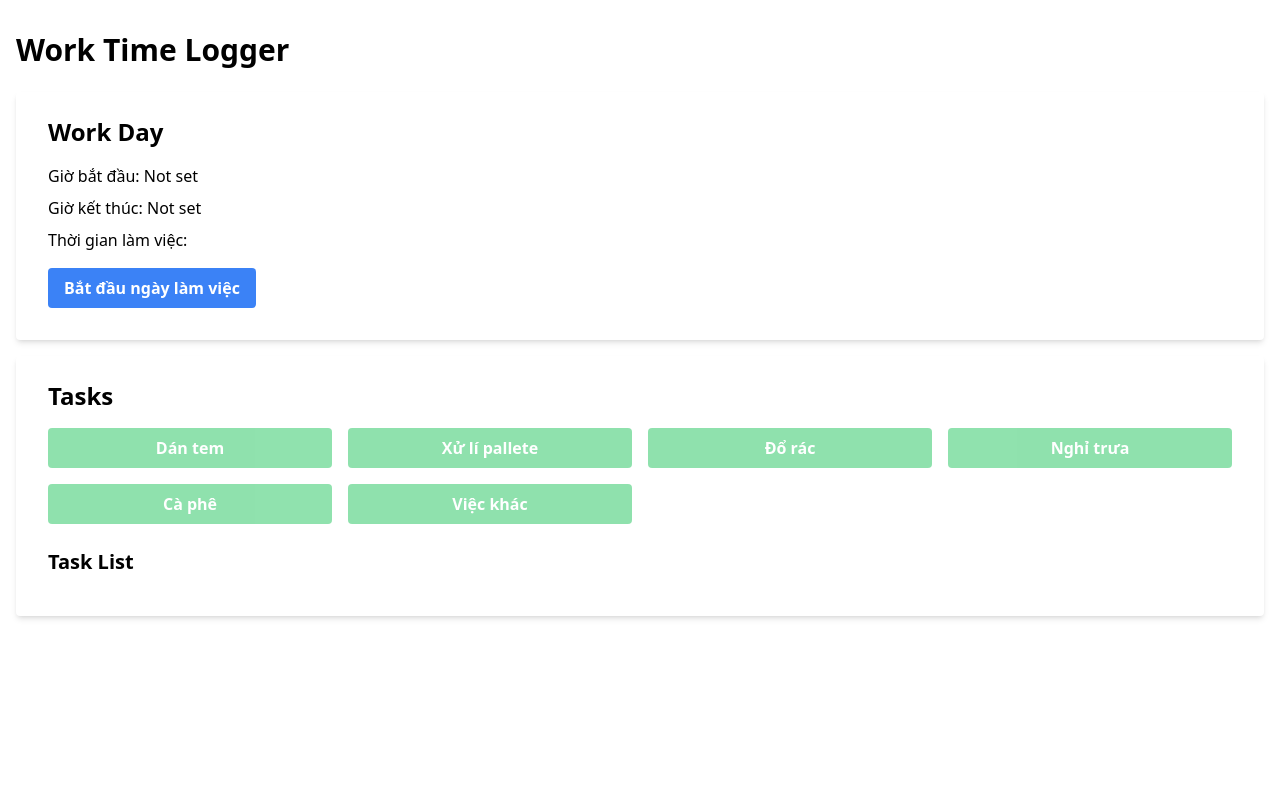
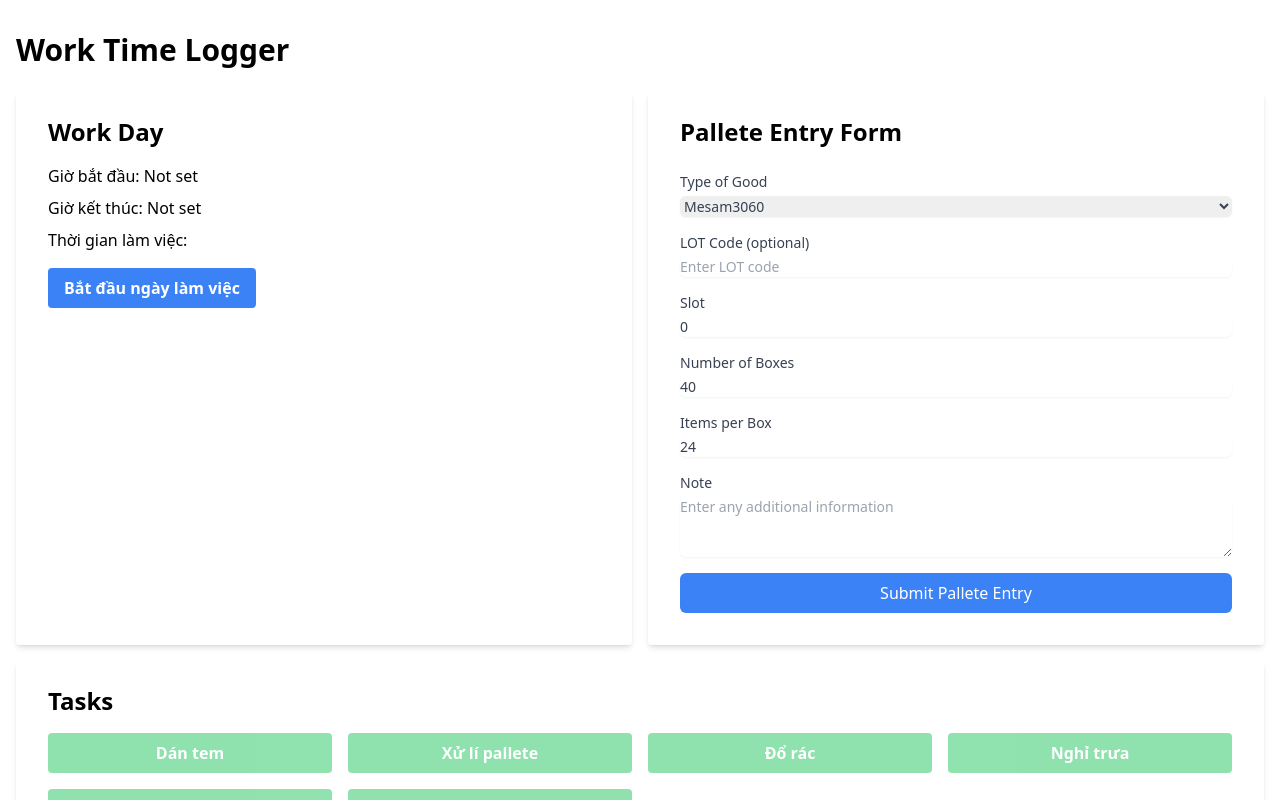
Before and after one commit to honggiakhanh/work-time-logger, a React (Create React App) app: page / in a window 1280 px wide. Shown: the top 800 px of the page. Built offline with nearby package versions, Linux system fonts and the light colour scheme.

Commit message:
feat: pallete form

```diff
--- /dev/null
+++ b/src/components/PalleteEntryForm.tsx
@@ -0,0 +1,157 @@
+import React, { useState } from "react";
+
+interface PalleteEntry {
+  goodType: string;
+  lotCode?: string;
+  slot: number;
+  boxCount: number;
+  itemsPerBox: number;
+  otherInfo?: string;
+}
+
+const goodTypes = ["Mesam3060", "Mesam3061", "Mesam3096", "Mesam3097", "other"];
+
+const PalleteEntryForm: React.FC = () => {
+  const [formData, setFormData] = useState<PalleteEntry>({
+    goodType: goodTypes[0],
+    lotCode: "",
+    slot: 0,
+    boxCount: 40,
+    itemsPerBox: 24,
+    otherInfo: "",
+  });
+
+  const handleSubmit = (e: React.FormEvent) => {
+    e.preventDefault();
+    console.log("Form submitted:", formData);
+    setFormData({
+      goodType: goodTypes[0],
+      lotCode: "",
+      slot: 0,
+      boxCount: 40,
+      itemsPerBox: 24,
+      otherInfo: "",
+    });
+  };
+
+  const handleChange = (
+    e: React.ChangeEvent<
+      HTMLInputElement | HTMLSelectElement | HTMLTextAreaElement
+    >
+  ) => {
+    const { name, value } = e.target;
+    setFormData((prev) => ({
+      ...prev,
+      [name]:
+        name === "lotCode" || name === "otherInfo" ? value : Number(value),
+    }));
+  };
+
+  return (
+    <div className="bg-white shadow-md rounded px-8 pt-6 pb-8 mb-4">
+      <h2 className="text-2xl font-bold mb-6">Pallete Entry Form</h2>
+      <form onSubmit={handleSubmit} className="space-y-4">
+        <div>
+          <label className="block text-sm font-medium text-gray-700">
+            Type of Good
+            <select
+              name="goodType"
+              value={formData.goodType}
+              onChange={handleChange}
+              className="mt-1 block w-full rounded-md border-gray-300 shadow-sm focus:border-blue-500 focus:ring-blue-500"
+            >
+              {goodTypes.map((type) => (
+                <option key={type} value={type}>
+                  {type}
+                </option>
+              ))}
+            </select>
+          </label>
+        </div>
+
+        <div>
+          <label className="block text-sm font-medium text-gray-700">
+            LOT Code (optional)
+            <input
+              type="text"
+              name="lotCode"
+              pattern="[0-9]*"
+              value={formData.lotCode}
+              onChange={handleChange}
+              className="mt-1 block w-full rounded-md border-gray-300 shadow-sm focus:border-blue-500 focus:ring-blue-500"
+              placeholder="Enter LOT code"
+            />
+          </label>
+        </div>
+
+        <div>
+          <label className="block text-sm font-medium text-gray-700">
+            Slot
+            <input
+              type="number"
+              name="slot"
+              required
+              value={formData.slot}
+              onChange={handleChange}
+              className="mt-1 block w-full rounded-md border-gray-300 shadow-sm focus:border-blue-500 focus:ring-blue-500"
+              min="0"
+            />
+          </label>
+        </div>
+
+        <div>
+          <label className="block text-sm font-medium text-gray-700">
+            Number of Boxes
+            <input
+              type="number"
+              name="boxCount"
+              required
+              value={formData.boxCount}
+              onChange={handleChange}
+              className="mt-1 block w-full rounded-md border-gray-300 shadow-sm focus:border-blue-500 focus:ring-blue-500"
+              min="1"
+            />
+          </label>
+        </div>
+
+        <div>
+          <label className="block text-sm font-medium text-gray-700">
+            Items per Box
+            <input
+              type="number"
+              name="itemsPerBox"
+              required
+              value={formData.itemsPerBox}
+              onChange={handleChange}
+              className="mt-1 block w-full rounded-md border-gray-300 shadow-sm focus:border-blue-500 focus:ring-blue-500"
+              min="1"
+            />
+          </label>
+        </div>
+
+        <div>
+          <label className="block text-sm font-medium text-gray-700">
+            Note
+            <textarea
+              name="otherInfo"
+              value={formData.otherInfo}
+              onChange={handleChange}
+              className="mt-1 block w-full rounded-md border-gray-300 shadow-sm focus:border-blue-500 focus:ring-blue-500"
+              rows={3}
+              placeholder="Enter any additional information"
+            />
+          </label>
+        </div>
+
+        <button
+          type="submit"
+          className="w-full bg-blue-500 text-white py-2 px-4 rounded-md hover:bg-blue-600 focus:outline-none focus:ring-2 focus:ring-blue-500 focus:ring-offset-2"
+        >
+          Submit Pallete Entry
+        </button>
+      </form>
+    </div>
+  );
+};
+
+export default PalleteEntryForm;
--- /dev/null
+++ b/src/components/PalleteList.tsx
@@ -0,0 +1,7 @@
+type Props = {};
+
+const PalleteList = (props: Props) => {
+  return <div>PalleteList</div>;
+};
+
+export default PalleteList;
--- /dev/null
+++ b/src/components/WorkDayInfo.tsx
@@ -0,0 +1,46 @@
+import React from "react";
+import { formatTime, formatDuration } from "../utils/utils";
+
+type Props = {
+  workStartTime: number | null;
+  workEndTime: number | null;
+  startWorkDay: () => void;
+  endWorkDay: () => void;
+};
+
+const WorkDayInfo = ({
+  workStartTime,
+  workEndTime,
+  startWorkDay,
+  endWorkDay,
+}: Props) => {
+  return (
+    <div className="bg-white shadow-md rounded px-8 pt-6 pb-8 mb-4">
+      <h2 className="text-2xl font-semibold mb-4">Work Day</h2>
+      <p className="mb-2">Giờ bắt đầu: {formatTime(workStartTime)}</p>
+      <p className="mb-2">Giờ kết thúc: {formatTime(workEndTime)}</p>
+      <p className="mb-4">
+        Thời gian làm việc:{" "}
+        {workStartTime &&
+          formatDuration(workStartTime, workEndTime || Date.now())}
+      </p>
+      {!workStartTime || workEndTime ? (
+        <button
+          onClick={startWorkDay}
+          className="bg-blue-500 hover:bg-blue-700 text-white font-bold py-2 px-4 rounded"
+        >
+          Bắt đầu ngày làm việc
+        </button>
+      ) : (
+        <button
+          onClick={endWorkDay}
+          className="bg-red-500 hover:bg-red-700 text-white font-bold py-2 px-4 rounded"
+        >
+          Kết thúc ngày làm việc
+        </button>
+      )}
+    </div>
+  );
+};
+
+export default WorkDayInfo;
--- a/src/components/WorkTimeLogger.tsx
+++ b/src/components/WorkTimeLogger.tsx
@@ -1,4 +1,7 @@
 import React, { useState, useEffect } from "react";
+import { formatTime, formatDuration, predefinedTasks } from "../utils/utils";
+import WorkDayInfo from "./WorkDayInfo";
+import PalleteEntryForm from "./PalleteEntryForm";
 
 interface Task {
   id: string;
@@ -6,15 +9,6 @@ interface Task {
   startTime: number;
   endTime: number | null;
 }
-
-const predefinedTasks = [
-  "Dán tem",
-  "Xử lí pallete",
-  "Đổ rác",
-  "Nghỉ trưa",
-  "Cà phê",
-  "Việc khác",
-];
 
 const WorkTimeLogger: React.FC = () => {
   const [workStartTime, setWorkStartTime] = useState<number | null>(null);
@@ -120,19 +114,6 @@ const WorkTimeLogger: React.FC = () => {
     });
   };
 
-  const formatTime = (timestamp: number | null) => {
-    if (!timestamp) return "Not set";
-    return new Date(timestamp).toLocaleTimeString();
-  };
-
-  const formatDuration = (start: number, end: number | null) => {
-    const duration = Math.floor(((end || Date.now()) - start) / 1000);
-    const hours = Math.floor(duration / 3600);
-    const minutes = Math.floor((duration % 3600) / 60);
-    const seconds = duration % 60;
-    return `${hours}h ${minutes}m ${seconds}s`;
-  };
-
   const sortedTasks = [...tasks].sort((a, b) => b.startTime - a.startTime);
 
   const calculateTaskStatistics = () => {
@@ -151,30 +132,14 @@ const WorkTimeLogger: React.FC = () => {
   return (
     <div className="container mx-auto px-4 py-8">
       <h1 className="text-3xl font-bold mb-6">Work Time Logger</h1>
-      <div className="bg-white shadow-md rounded px-8 pt-6 pb-8 mb-4">
-        <h2 className="text-2xl font-semibold mb-4">Work Day</h2>
-        <p className="mb-2">Giờ bắt đầu: {formatTime(workStartTime)}</p>
-        <p className="mb-2">Giờ kết thúc: {formatTime(workEndTime)}</p>
-        <p className="mb-4">
-          Thời gian làm việc:{" "}
-          {workStartTime &&
-            formatDuration(workStartTime, workEndTime || Date.now())}
-        </p>
-        {!workStartTime || workEndTime ? ( // Show button if no start time or work has ended
-          <button
-            onClick={startWorkDay}
-            className="bg-blue-500 hover:bg-blue-700 text-white font-bold py-2 px-4 rounded"
-          >
-            Bắt đầu ngày làm việc
-          </button>
-        ) : (
-          <button
-            onClick={endWorkDay}
-            className="bg-red-500 hover:bg-red-700 text-white font-bold py-2 px-4 rounded"
-          >
-            Kết thúc ngày làm việc
-          </button>
-        )}
+      <div className="grid grid-cols-2 gap-4">
+        <WorkDayInfo
+          workStartTime={workStartTime}
+          workEndTime={workEndTime}
+          startWorkDay={startWorkDay}
+          endWorkDay={endWorkDay}
+        />
+        <PalleteEntryForm />
       </div>
       {workEndTime && Object.keys(taskStatistics).length > 0 && (
         <div className="bg-white shadow-md rounded px-8 pt-6 pb-8 mb-4">
--- /dev/null
+++ b/src/utils/utils.ts
@@ -0,0 +1,21 @@
+export const formatTime = (timestamp: number | null): string => {
+  if (!timestamp) return "Not set";
+  return new Date(timestamp).toLocaleTimeString();
+};
+
+export const formatDuration = (start: number, end: number | null): string => {
+  const duration = Math.floor(((end || Date.now()) - start) / 1000);
+  const hours = Math.floor(duration / 3600);
+  const minutes = Math.floor((duration % 3600) / 60);
+  const seconds = duration % 60;
+  return `${hours}h ${minutes}m ${seconds}s`;
+};
+
+export const predefinedTasks = [
+  "Dán tem",
+  "Xử lí pallete",
+  "Đổ rác",
+  "Nghỉ trưa",
+  "Cà phê",
+  "Việc khác",
+];
```
